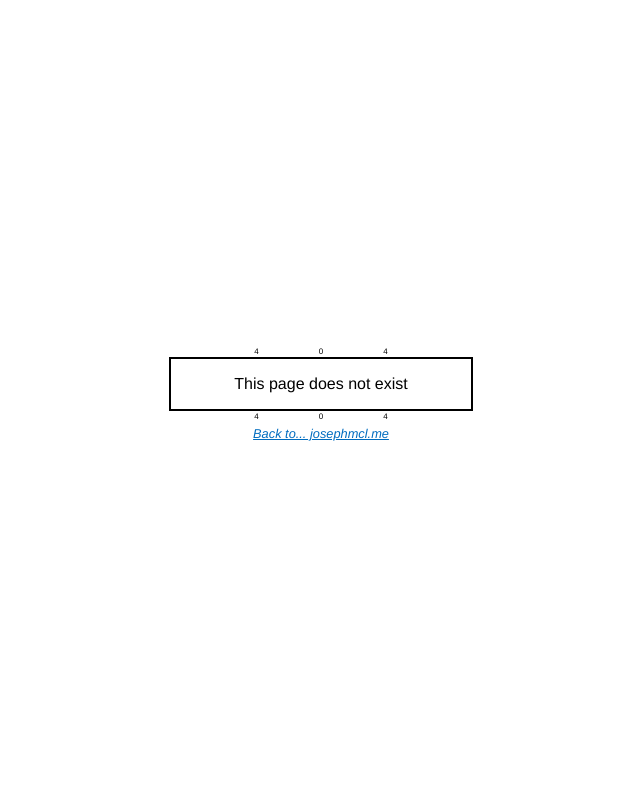
After one commit to josephmcl/portfolio, a Flask app: template templates/404.html in a window 1280 px wide. The commit adds this page. Shown: the whole page, without its empty margins (319-959 px from the left). Run offline with Flask 2, Linux system fonts and the light colour scheme; the template is opened without the code that fills it, so the values that code supplies are empty.

Commit message:
Added 404 page

```diff
--- a/app.py
+++ b/app.py
@@ -1,5 +1,9 @@
 from flask import Flask, render_template
 app = Flask(__name__)
+
+@app.errorhandler(404)
+def page_not_found(e):
+    return render_template('404.html'), 404
 
 @app.route('/')
 def hello_world():
--- /dev/null
+++ b/templates/404.html
@@ -0,0 +1,75 @@
+<!DOCTYPE html>
+<html lang="en">
+<head>
+  <meta charset="utf-8">
+  <title>joseph mclaughlin</title>
+  <meta name="description" content="Joseph's 404 page, go here --> http://josephmcl.me">
+  <meta name="viewport" content="initial-scale=1, maximum-scale=1">
+  <meta name="author" content="Joseph McLaughlin">
+  <style>
+  body {
+    height: 100vh;
+    width: 100vw;
+    margin: 0;
+    display: flex;
+    justify-content: center;
+    align-items: center;
+    flex-direction: column;
+    font-family: Helvetica Neue,Lato,sans-serif;
+  }
+  #exist {
+    position: relative;
+    color: black;
+    width: 200px;
+    text-align: center;
+    padding: 1em 50px 1em 50px;
+    border: 2px solid black;
+  }
+  #exist:hover {
+    background-color: black;
+    color: white;
+  }
+  #exist::before {
+    position: absolute;
+    content: "404";
+    width: 300px;
+    top: calc(-1em - 4px);
+    left: -50%;
+    transform: translateX(50%);
+    text-align: center;
+    letter-spacing: 60px;
+    text-indent: 60px;
+    font-size: 0.5em;
+  }
+  #exist::after {
+    position: absolute;
+    content: "404";
+    width: 300px;
+    bottom: calc(-1em - 4px);
+    left: -50%;
+    transform: translateX(50%);
+    text-align: center;
+    letter-spacing: 60px;
+    text-indent: 60px;
+    font-size: 0.5em;
+  }
+  a {
+    margin-top: 1em;
+    font-style: italic;
+    font-size: 0.8em;
+    color: #006cbf;
+    padding: 2px 1.5em 2px 1.5em;
+  }
+  a:hover,
+  a:active {
+    color: white;
+    background-color: #006cbf;
+    border-radius: 1em;
+  }
+  </style>
+</head>
+<body>
+  <div id="exist">This page does not exist</div>
+  <a href="http://www.josephmcl.me">Back to... josephmcl.me</a>
+</body>
+</html>
```
Also changed, not shown: templates/index.html (+6 -7 lines).
